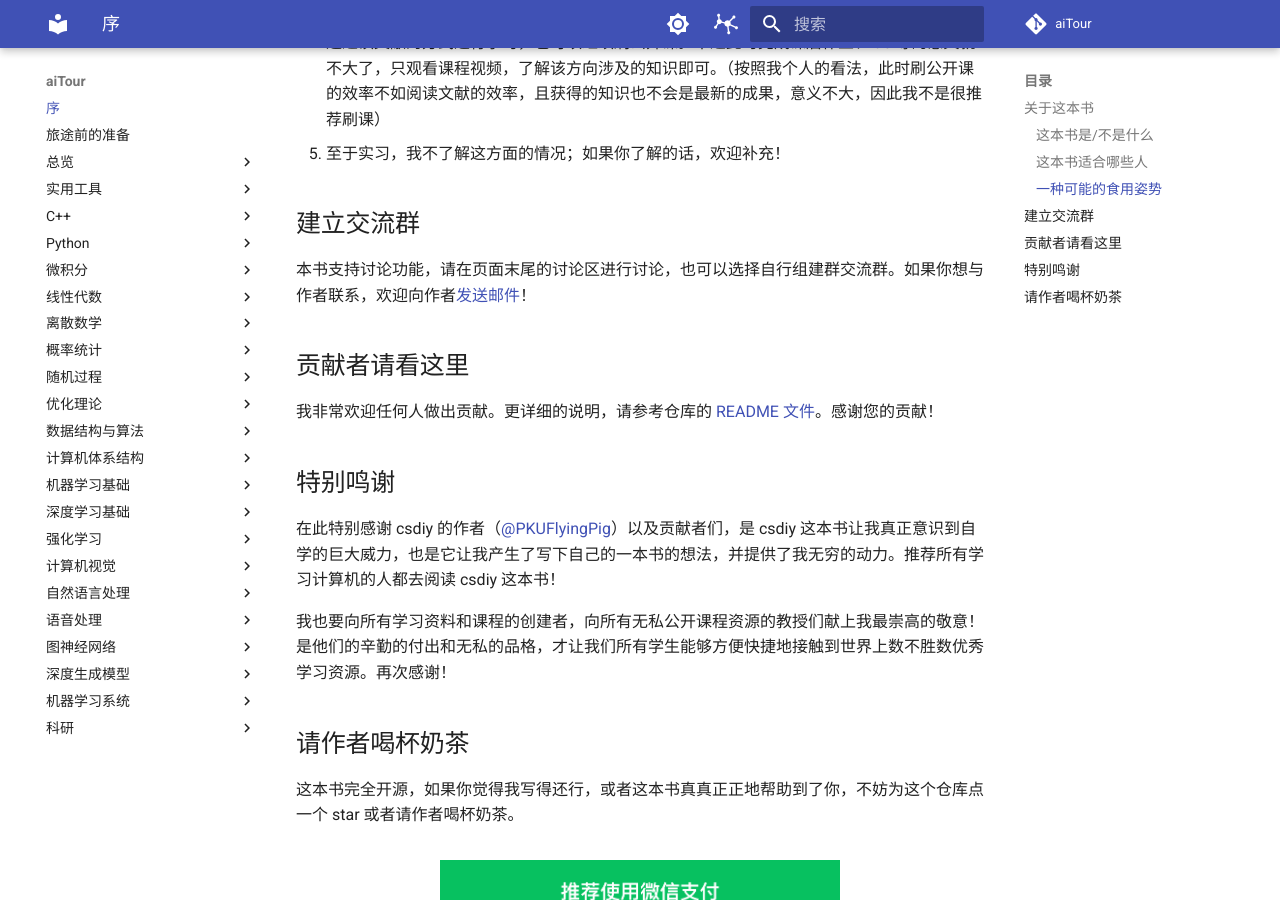
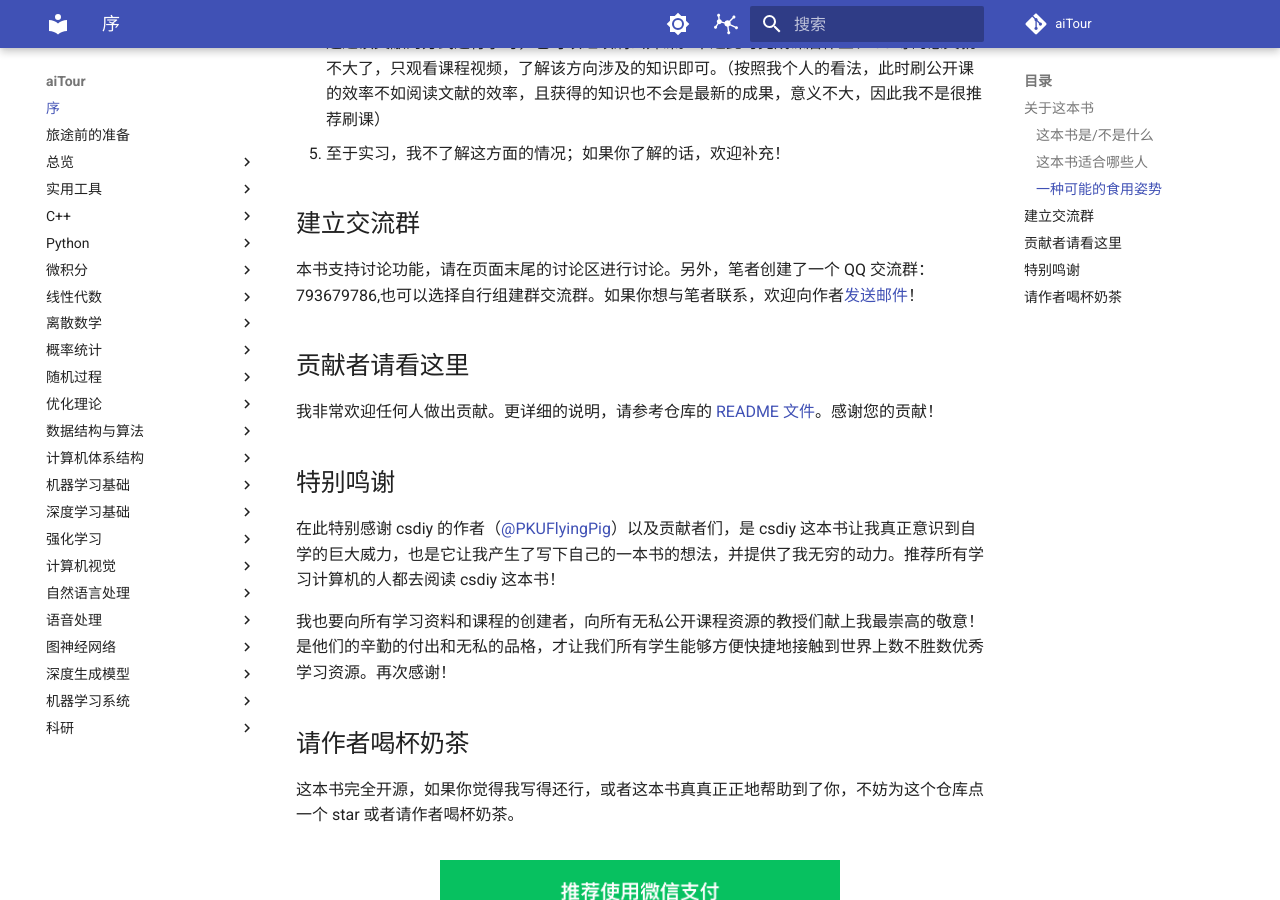
Before and after one commit to KinnariyaMamaTanha/aiTour, an MkDocs documentation site: the page built from docs/index.md, in a window 1280 px wide and 900 px high, scrolled down 2234 px. Built offline with MkDocs 1.6.1 and Material for MkDocs 9.7.7, drawn with Linux system fonts in a browser that asks for light colours; comment, search, counter and statistics services are not loaded.

```diff
--- a/docs/index.md
+++ b/docs/index.md
@@ -52,7 +52,7 @@
 
 ## 建立交流群
 
-本书支持讨论功能，请在页面末尾的讨论区进行讨论，也可以选择自行组建群交流群。如果你想与作者联系，欢迎向作者[发送邮件](mailto:jy_zhou@sjtu.edu.cn)！
+本书支持讨论功能，请在页面末尾的讨论区进行讨论。另外，笔者创建了一个 QQ 交流群：793679786,也可以选择自行组建群交流群。如果你想与笔者联系，欢迎向作者[发送邮件](mailto:jy_zhou@sjtu.edu.cn)！
 
 ## 贡献者请看这里
 
--- a/mkdocs.yml
+++ b/mkdocs.yml
@@ -103,6 +103,7 @@ nav:
   - 机器学习基础:
     - "Stanford CS229: Machine Learning": machine-learning/CS229.md
     - "UCB CS189/289A: Introduction to Machine Learning": machine-learning/CS189.md
+    - "机器学习书": machine-learning/MLBook.md
   - 深度学习基础:
     - "Stanford CS230: Deep Learning": deep-learning/CS230.md
     - "国立台湾大学: 李宏毅机器学习": deep-learning/李宏毅机器学习.md
```
Also changed, not shown: README.md (+1 -1 lines), docs/machine-learning/MLBook.md (added, +16 -0 lines), docs/overview/possible-course-list.md (+2 -0 lines), docs/tools/gadgets.md (+1 -0 lines).
